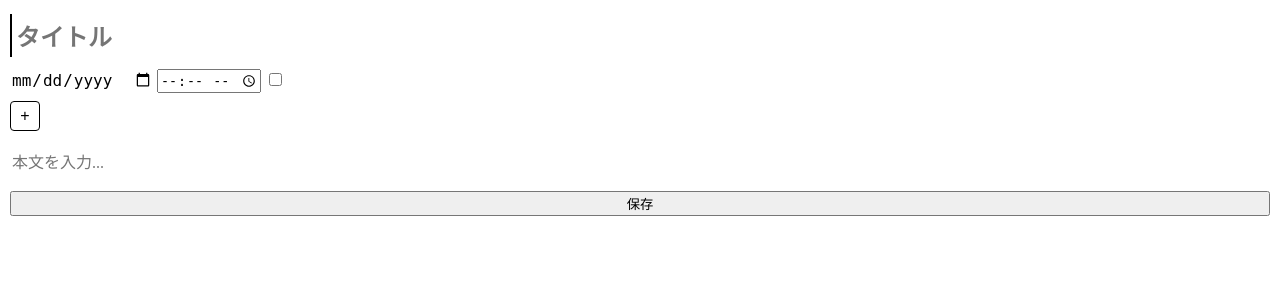
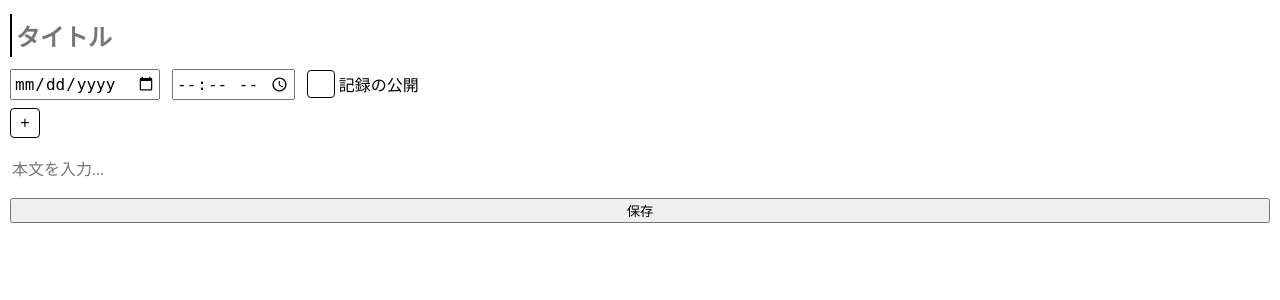
Before and after one commit to CoreNion/Diary, a Django app: page /entry/create/ in a window 1280 px wide. Shown: the part 56-356 px from the top of the page. Run offline with Django 5.2, Linux system fonts and the light colour scheme; the visitor is signed in with stand-in values (Sample User, id 1).

Commit message:
[editor] 記録公開のチェックボックスのデザイン

```diff
--- a/static/css/create.css
+++ b/static/css/create.css
@@ -33,10 +33,43 @@
   border-left: 2px black solid;
 }
 
-.entry__date {
-  border: none;
+.entry__datetime {
+  display: flex;
+  gap: 4px;
+}
+
+.entry__date, .entry__time {
+  padding: 2px;
+  margin-right: 8px;
+
   max-width: fit-content;
 
+  font-size: 16px;
+}
+
+.entry__is_public {
+  appearance: none;
+
+  width: 28px;
+  height: 28px;
+  margin: auto 0;
+  border: 1px solid #000;
+  border-radius: 4px;
+}
+
+.entry__is_public:checked {
+  background-color: var(--primary-color);
+  width: 28px;
+  height: 28px;
+
+  background-image: url('/static/img/ui/check.svg');
+  background-size: 20px;
+  background-repeat: no-repeat;
+  background-position: center;
+}
+
+.entry__public-desc {
+  align-self: center;
   font-size: 16px;
 }
 
--- a/templates/diary/editor.html
+++ b/templates/diary/editor.html
@@ -29,6 +29,7 @@
     <input type="date" name="date" id="id_date" class="entry__date" value="{{ form.date.value|default_if_none:'' }}" {% if readonly %}readonly{% endif %}>
     <input type="time" name="time" id="id_time" class="entry__time" value="{{ form.time.value|default_if_none:'' }}" {% if readonly %}readonly{% endif %} required>
     <input type="checkbox" name="public" id="id_public" class="entry__is_public" {% if form.public.value %}checked{% endif %} {% if readonly %}readonly{% endif %} >
+    <label class="entry__public-desc" for="id_public">記録の公開</label>
   </div>
 
   <div class="entry__tags" name="id_tags" id="id_tags">
```
Also changed, not shown: static/img/ui/check.svg (added).
